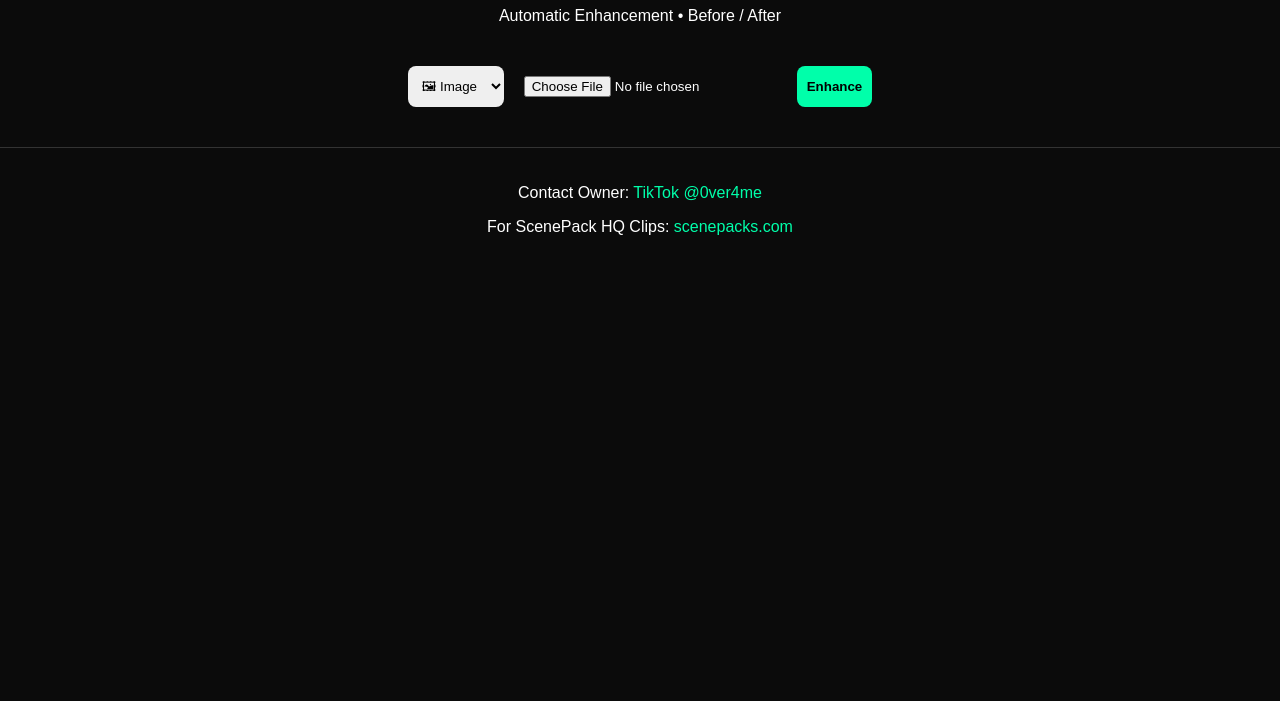
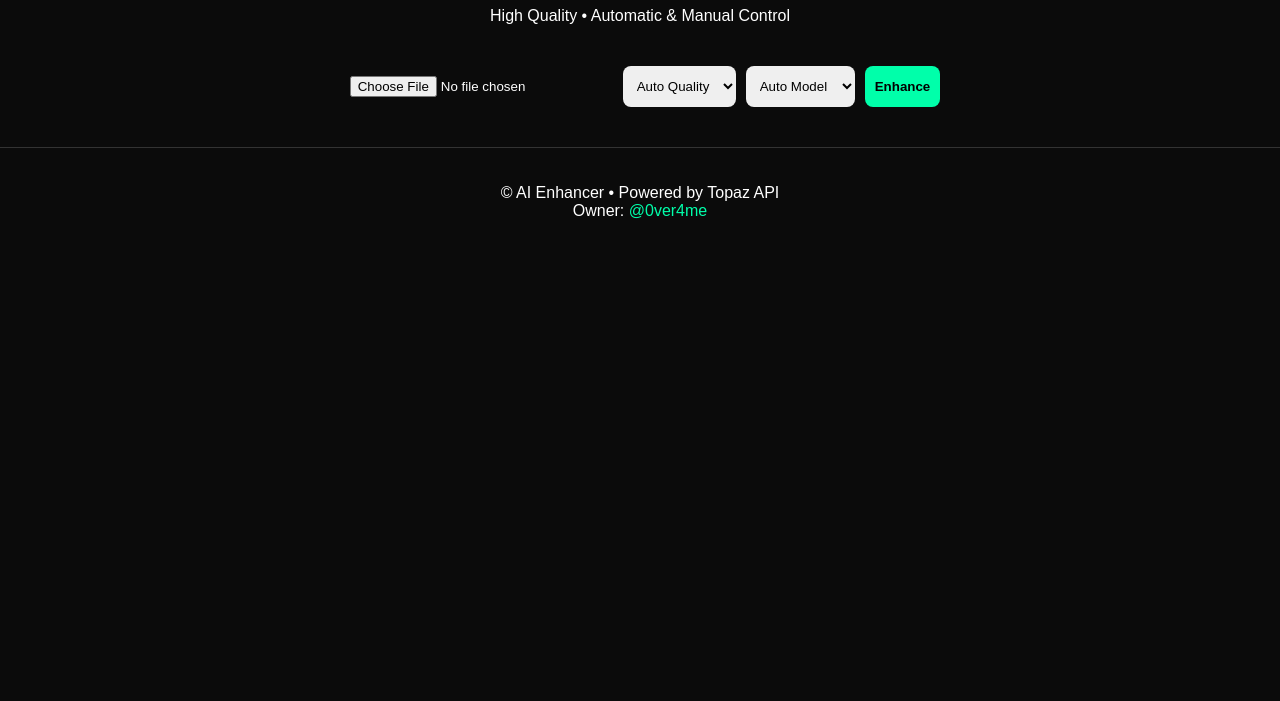
Before and after one commit to callMEJOO/VEDIO_AI, a website: page public/index.html in a window 1280 px wide. Shown: the part 99-800 px from the top of the page. Drawn offline with Linux system fonts and the light colour scheme.

Commit message:
index.html

```diff
--- a/public/index.html
+++ b/public/index.html
@@ -8,20 +8,40 @@
 <body>
 
 <header>
-  <h1>🔥 AI Image & Video Enhancer</h1>
-  <p>Automatic Enhancement • Before / After</p>
+  <h1>✨ AI Image & Video Enhancer</h1>
+  <p>High Quality • Automatic & Manual Control</p>
 </header>
 
 <div class="controls">
-  <select id="mode">
-    <option value="image">🖼 Image</option>
-    <option value="video">🎬 Video</option>
+  <input type="file" id="file" accept="image/*,video/*">
+
+  <select id="quality">
+    <option value="auto">Auto Quality</option>
+    <option value="fast">Fast</option>
+    <option value="hq">High Quality</option>
+    <option value="ultra">Ultra (Slow)</option>
   </select>
-  <input type="file" id="file" />
+
+  <select id="model">
+    <option value="auto">Auto Model</option>
+    <option value="proteus">Proteus</option>
+    <option value="iris">Iris (Faces)</option>
+    <option value="artemis">Artemis HQ</option>
+  </select>
+
   <button id="btn" onclick="start()">Enhance</button>
 </div>
 
-<div class="preview hidden" id="preview">
+<!-- WARNING -->
+<div id="warning" class="warning hidden">
+  ⚠️ من فضلك متطلعش من الصفحة يدولي
+</div>
+
+<!-- EST TIME -->
+<p id="eta"></p>
+
+<!-- PREVIEW -->
+<div id="preview" class="preview hidden">
   <div class="panel">
     <h3>Before</h3>
     <img id="beforeImg" class="hidden">
@@ -38,15 +58,13 @@
 <p id="status"></p>
 
 <footer>
-  <p>
-    Contact Owner:
+  <p class="watermark">
+    © AI Enhancer • Powered by Topaz API
+    <br>
+    Owner:
     <a href="https://www.tiktok.com/@0ver4me?_r=1&_t=ZS-93t1Gk1hUjo" target="_blank">
-      TikTok @0ver4me
+      @0ver4me
     </a>
-  </p>
-  <p>
-    For ScenePack HQ Clips:
-    <a href="https://scenepacks.com/" target="_blank">scenepacks.com</a>
   </p>
 </footer>
 
```
